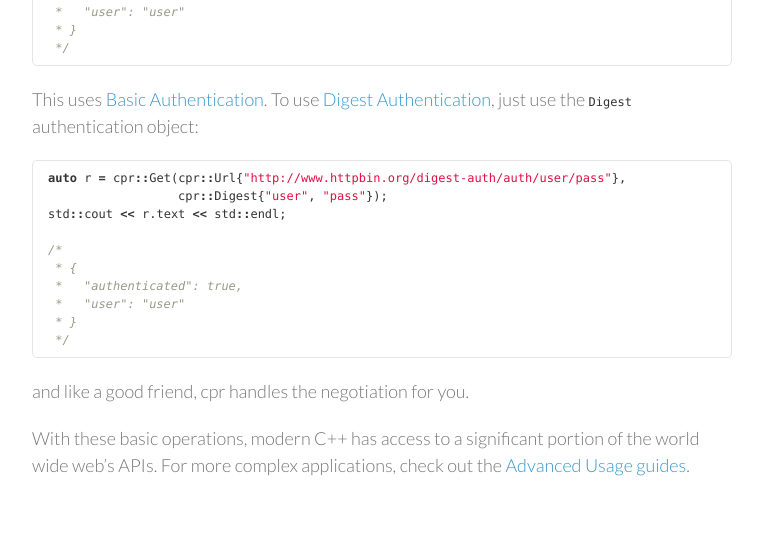
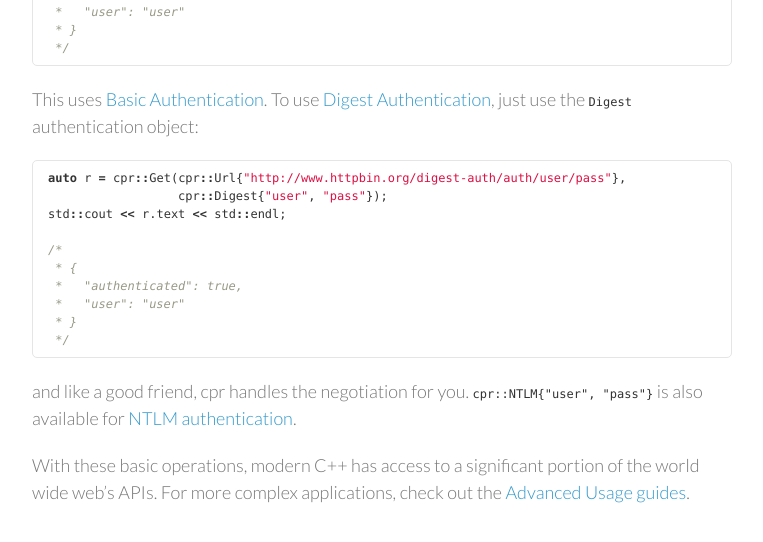
Before and after one commit to libcpr/cpr, a Jekyll site: the page built from introduction.md, in a window 1280 px wide and 900 px high, scrolled down 4219 px, cut to the strip 324-866 px from the top of the window. Shown: the whole strip, without its empty margins (388-1151 px from the left). Built offline with Jekyll 4.4.1, drawn with Linux system fonts in a browser that asks for light colours; nearby versions of some CDN libraries.

Commit message:
Document NTLM auth

````diff
--- a/introduction.md
+++ b/introduction.md
@@ -254,6 +254,6 @@ std::cout << r.text << std::endl;
  */
 ```
 
-and like a good friend, cpr handles the negotiation for you.
+and like a good friend, cpr handles the negotiation for you.  `cpr::NTLM{"user", "pass"}` is also available for [NTLM authentication](https://en.wikipedia.org/wiki/NTLMSSP).
 
 With these basic operations, modern C++ has access to a significant portion of the world wide web's APIs. For more complex applications, check out the [Advanced Usage guides](/cpr/advanced-usage.html).
````
